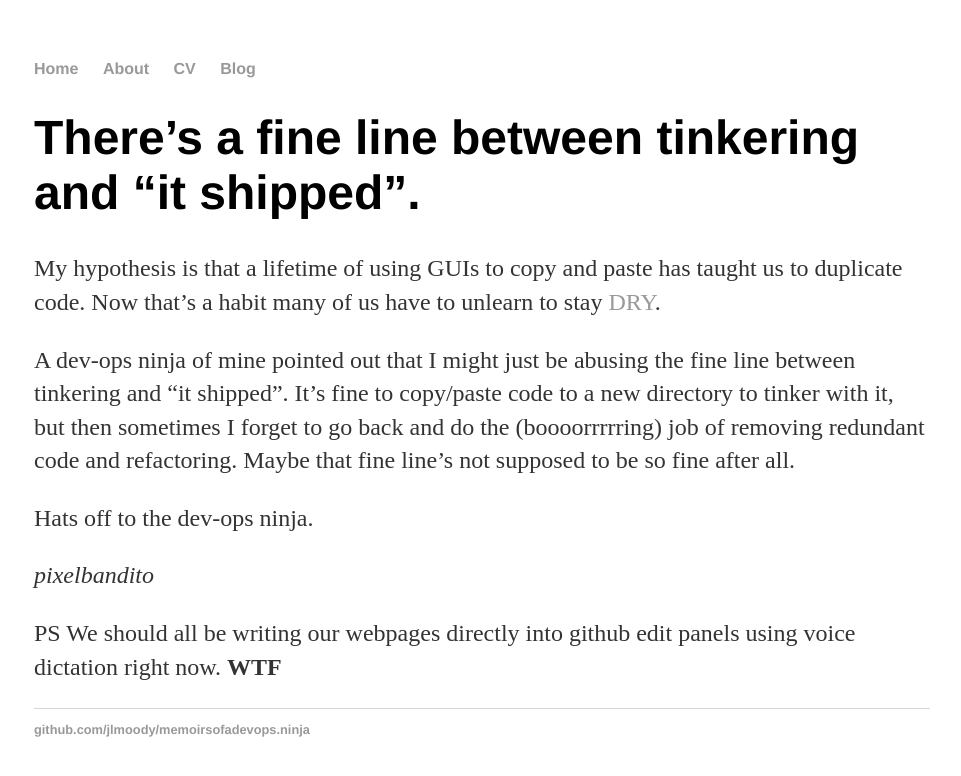
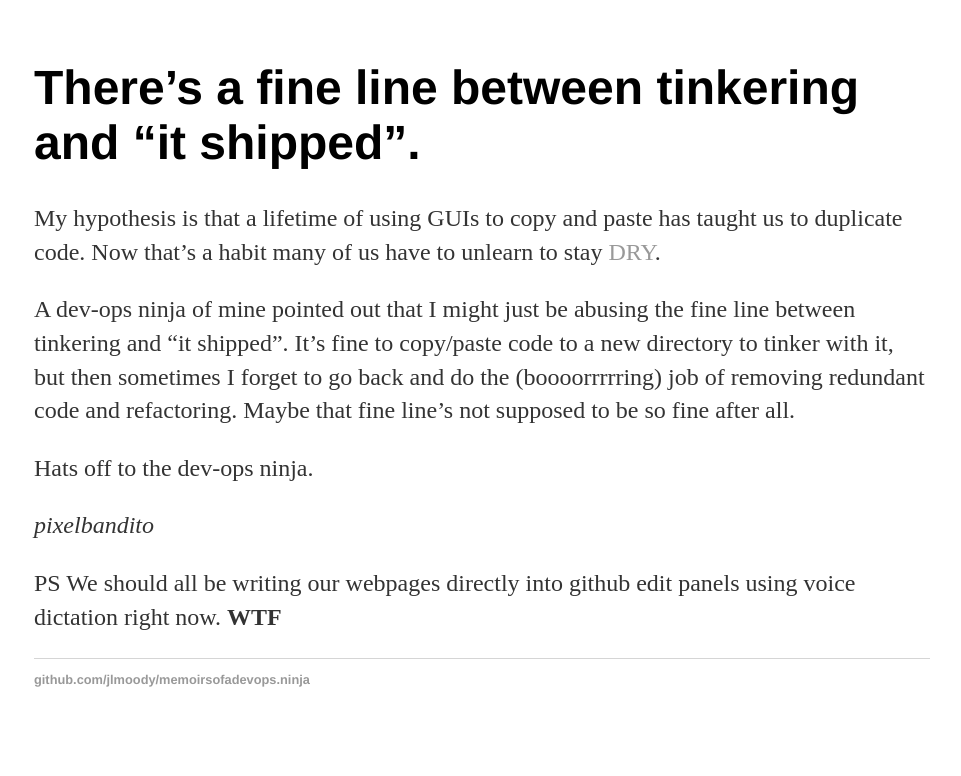
Before and after one commit to jsdelivrbot/memoirsofadevops.ninja, a Jekyll site: the page built from _posts/2017-03-22-tinkering-to-shipped.md, in a window 1280 px wide. Shown: the top 776 px of the page, without its empty margins (158-1119 px from the left). Built offline with Jekyll 4.4.1, drawn with Linux system fonts in a browser that asks for light colours; our own code applies the rules of GitHub Pages for plain Markdown files.

Commit message:
testing new layout

```diff
--- a/_layouts/default.html
+++ b/_layouts/default.html
@@ -8,10 +8,6 @@
 		<body>
 			<nav>
 	    		<ul>
-	        		<li><a href="/">Home</a></li>
-		        	<li><a href="/about">About</a></li>
-	        		<li><a href="/cv">CV</a></li>
-	        		<li><a href="/blog">Blog</a></li>
 	    		</ul>
 			</nav>
 			<div class="container">
--- a/index.html
+++ b/index.html
@@ -4,4 +4,5 @@ title: memoirsofadevops.ninja
 ---
 <div class="blurb">
 	<h1>Hi there!</h1>
+  ![alt tag](https://cdn.rawgit.com/jlmoody/memoirsofadevops.ninja/14017f22/opsninja.svg)
 </div><!-- /.blurb -->
```
